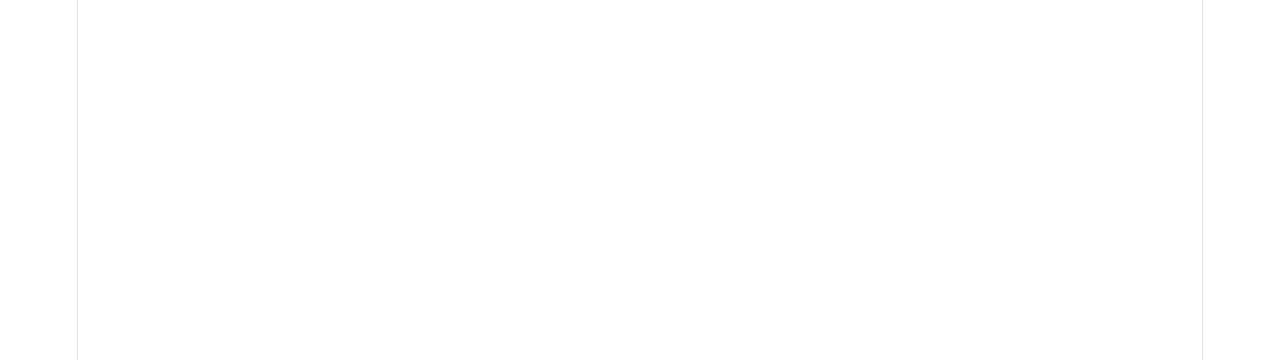
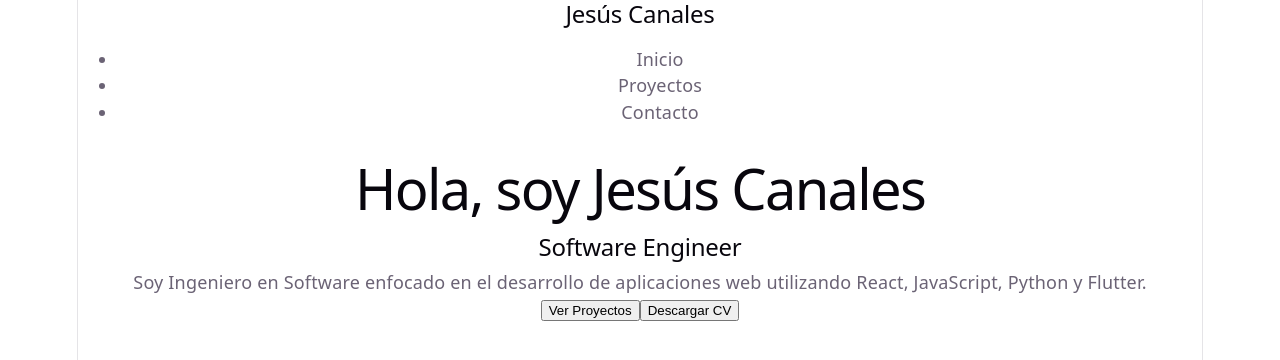
Before and after one commit to JesusCanales02/Portafolio, a React (Vite) app: page / in a window 1280 px wide. Shown: the top 360 px of the page. Built offline with nearby package versions, Linux system fonts and the light colour scheme.

Commit message:
2 componentes

```diff
--- a/src/App.jsx
+++ b/src/App.jsx
@@ -1,9 +1,13 @@
 import './App.css'
+import Navbar from './componentes/Navbar/Navbar'
+import Hero from './componentes/Hero/Hero'
 
 function App() {
 
   return (
     <>
+    <Navbar></Navbar>
+    <Hero></Hero>
     </>
   )
 }
--- /dev/null
+++ b/src/componentes/Hero/Hero.jsx
@@ -0,0 +1,30 @@
+function Hero() {
+    return(
+        <>
+        <section>
+
+            <h1>Hola, soy Jesús Canales</h1>
+
+            <h2>Software Engineer</h2>
+
+            <p>
+                Soy Ingeniero en Software enfocado en el desarrollo
+                de aplicaciones web utilizando React,
+                JavaScript, Python y Flutter.
+            </p>
+
+            <div>
+                <button>
+                    Ver Proyectos
+                </button>
+                <button>
+                    Descargar CV
+                </button>
+            </div>
+
+        </section>
+        </>
+    )
+
+}
+export default Hero
--- a/src/componentes/Navbar/Navbar.jsx
+++ b/src/componentes/Navbar/Navbar.jsx
@@ -0,0 +1,18 @@
+function Navbar() {
+    return(
+        <>
+        <nav>
+            <h2>Jesús Canales</h2>
+
+            <ul>
+                <li>Inicio</li>
+                <li>Proyectos</li>
+                <li>Contacto</li>
+            </ul>
+        </nav>
+        </>
+    )
+
+}
+
+export default Navbar
```
Also changed, not shown: src/componentes/Hero/Hero.css (added).
